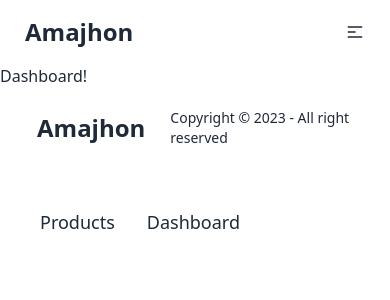
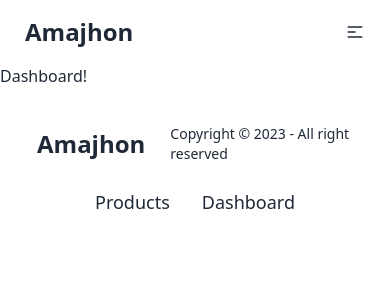
Before and after one commit to Shohanojjaman/amajhon-project, a React (Vite) app: page /dashboard in a window 390 px wide. Shown: the top 300 px of the page. Built offline with nearby package versions, Linux system fonts and the light colour scheme.

Commit message:
Fixed Footer reponsive issue.

```diff
--- a/src/components/Footer/Footer.jsx
+++ b/src/components/Footer/Footer.jsx
@@ -2,14 +2,14 @@ import { Link } from 'react-router-dom';
 
 const Footer = () => {
   return (
-    <footer className="footer items-center p-4 container mx-auto max-sm:px-5">
+    <footer className="footer max-md:justify-center items-center py-8 md:py-6 container mx-auto max-sm:px-5 max-md:gap-y-1">
       <aside className="items-center grid-flow-col">
         <Link to="/" className="btn btn-ghost normal-case text-2xl">
           Amajhon
         </Link>
         <p>Copyright © 2023 - All right reserved</p>
       </aside>
-      <nav className="grid-flow-col gap-4 md:place-self-center md:justify-self-end">
+      <nav className="grid-flow-col gap-4 md:place-self-center justify-self-center md:justify-self-end">
         <ul className="menu menu-horizontal px-1">
           <li>
             <Link className="text-lg" to="/products">
```
